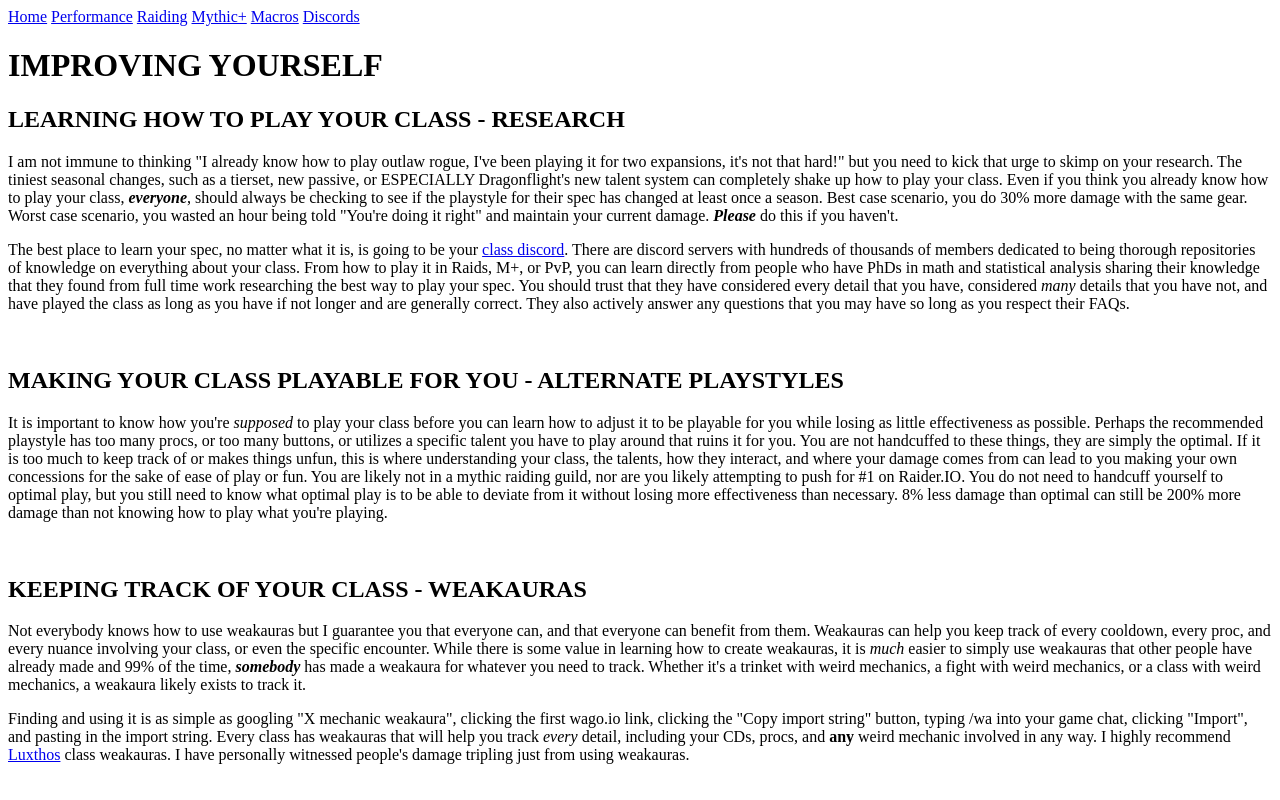
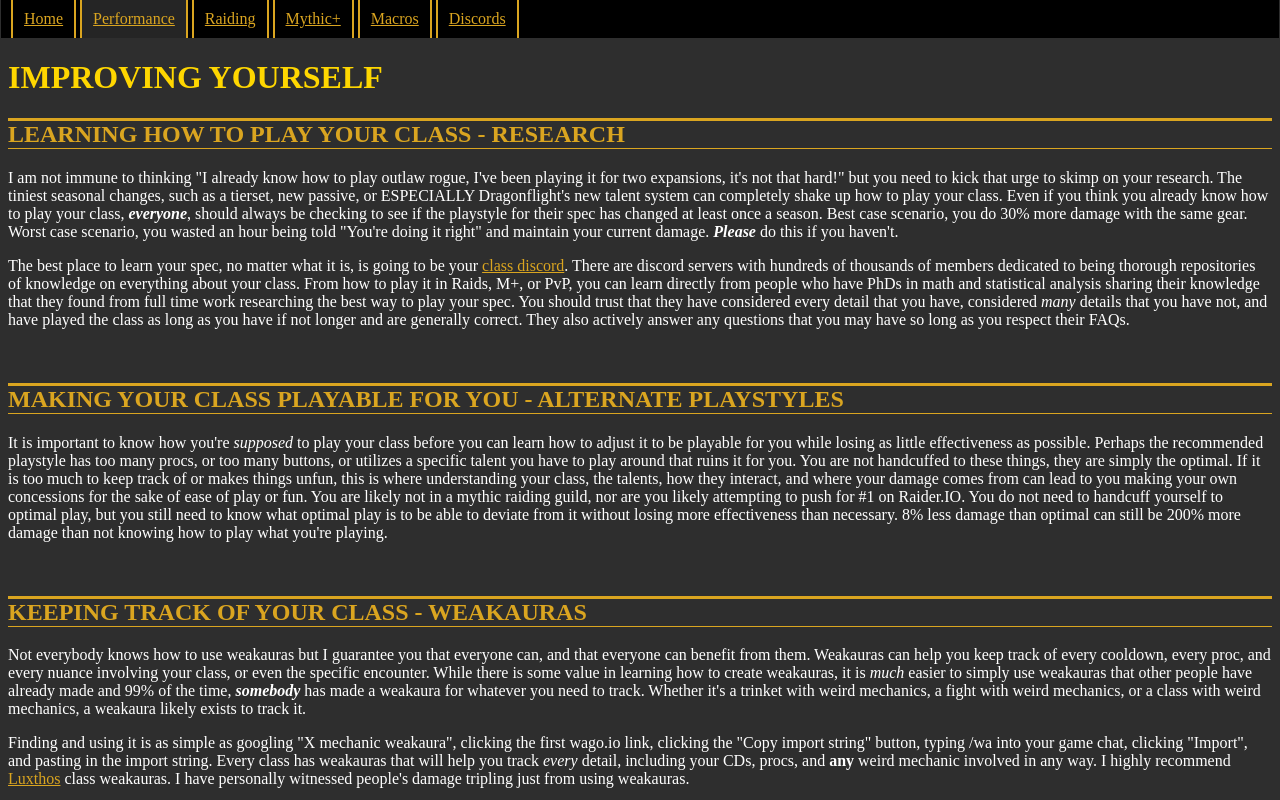
Before and after one commit to Codrius/AdVUEntures, a plain HTML site: page performance.html in a window 1280 px wide. Shown: the top 800 px of the page. Drawn offline with Linux system fonts and the light colour scheme.

Commit message:
Added a CSS stylesheet with styling

```diff
--- a/performance.html
+++ b/performance.html
@@ -3,16 +3,17 @@
   <head>
     <meta charset="utf-8">
     <title>Learn2WoW - Performance</title>
+    <link rel="stylesheet" href="styles.css">
   </head>
   <body>
     <header>
       <div class="topnav">
-        <a class="home" href="index.html">Home</a>
-        <a class="active" href="performance.html">Performance</a>
-        <a class="raiding" href="raiding.html">Raiding</a>
-        <a class="mythicp" href="mythicp.html">Mythic+</a>
-        <a class="macros" href="macros.html">Macros</a>
-        <a class="discords" href="discords.html">Discords</a>
+        <a class="navbutton home" href="index.html">Home</a>
+        <a class="navbutton active" href="performance.html">Performance</a>
+        <a class="navbutton raiding" href="raiding.html">Raiding</a>
+        <a class="navbutton mythicp" href="mythicp.html">Mythic+</a>
+        <a class="navbutton macros" href="macros.html">Macros</a>
+        <a class="navbutton discords" href="discords.html">Discords</a>
       </div>
     </header>
 
--- /dev/null
+++ b/styles.css
@@ -0,0 +1,57 @@
+body {
+    background-color: rgb(46, 46, 46);
+    color: rgb(255, 255, 255);
+}
+
+h1 {
+    color: gold;
+}
+
+h2 {
+    border-top: 3px solid;
+    border-bottom: 1px solid;
+    color: goldenrod;
+}
+
+h6 {
+    color: goldenrod;
+    font-size: 20px;
+    margin-bottom: -10px;
+}
+
+a {
+    color: goldenrod;
+}
+
+.topnav {
+    margin-top: -8px;
+    margin-left: -7px;
+    margin-right: -7px;
+    padding: 10px;
+    background-color: black;
+    overflow: hidden;
+}
+
+.navbutton {
+    padding: 11px;
+    border: 2px solid
+}
+
+.active {
+    background-color: rgb(37, 37, 37);
+}
+
+.navbutton:hover {
+    background-color: rgb(80, 80, 80);
+}
+
+code {
+    background-color: rgb(94, 94, 94)
+}
+
+footer {
+    margin-left: -7px;
+    margin-right: -8px;
+    margin-bottom: -11px;
+    background-color: rgb(78, 78, 78);
+}
```
Also changed, not shown: raiding.html (+7 -6 lines), template.html (+5 -2 lines).
